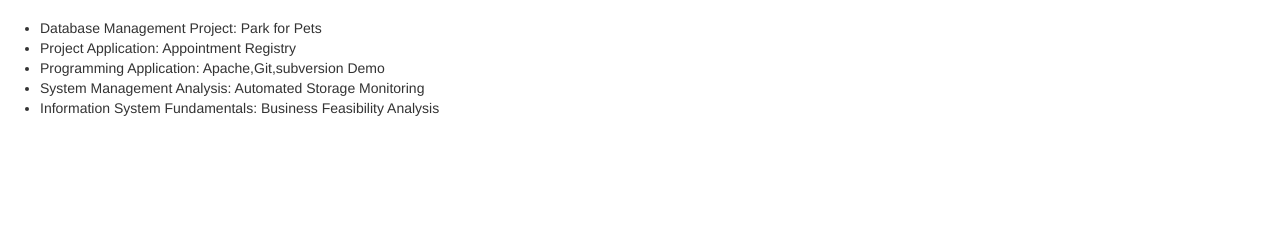
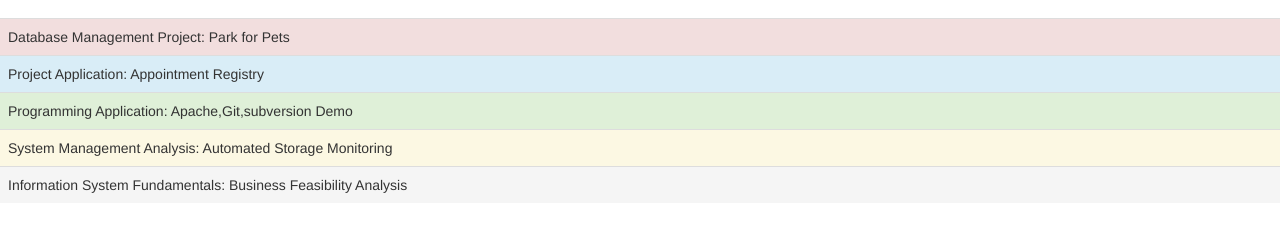
Before and after one commit to zsar16/portfolio, a plain HTML site: page html content/SchoolProjects.html in a window 1280 px wide. Shown: the part 117-348 px from the top of the page. Drawn offline with nearby package versions, Linux system fonts and the light colour scheme.

Commit message:
Modified css styles

```diff
--- a/html content/SchoolProjects.html
+++ b/html content/SchoolProjects.html
@@ -30,12 +30,26 @@
     </div>
   </div>
 </nav>
-		<ul>
-			<li>Database Management Project: Park for Pets</li>
-			<li>Project Application: Appointment Registry</li>
-			<li>Programming Application: Apache,Git,subversion Demo</li>
-			<li>System Management Analysis: Automated Storage Monitoring</li>
-			<li>Information System Fundamentals: Business Feasibility Analysis</li>
-		</ul>
+<table class="table table-striped table-hover">
+    <tr class="danger">
+      <td>Database Management Project: Park for Pets</td>
+    </tr>
+
+    <tr class="info">
+    	<td>Project Application: Appointment Registry</td>
+    </tr>
+
+    <tr class="success">
+    	<td>Programming Application: Apache,Git,subversion Demo</td>
+    </tr>
+
+    <tr class="warning">
+    	<td>System Management Analysis: Automated Storage Monitoring</td>
+    </tr>
+    <tr class="active">
+    	<td>Information System Fundamentals: Business Feasibility Analysis</td>
+    </tr>
+</table>
+
 	</body>
 </html>
```
Also changed, not shown: html content/CourseProjectPaperSamples.html (+20 -7 lines), html content/ListofCourseTaken.html (+1 -1 lines), html content/Resume.html (+28 -4 lines), html content/index.html (+1 -1 lines).
